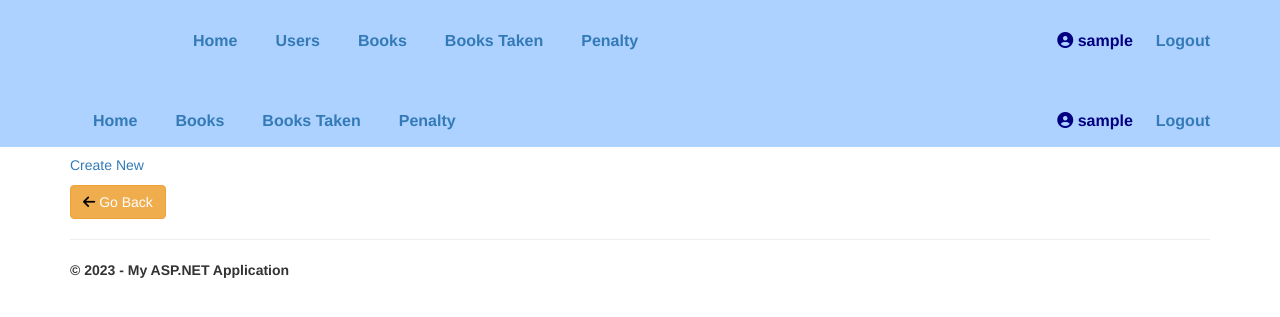
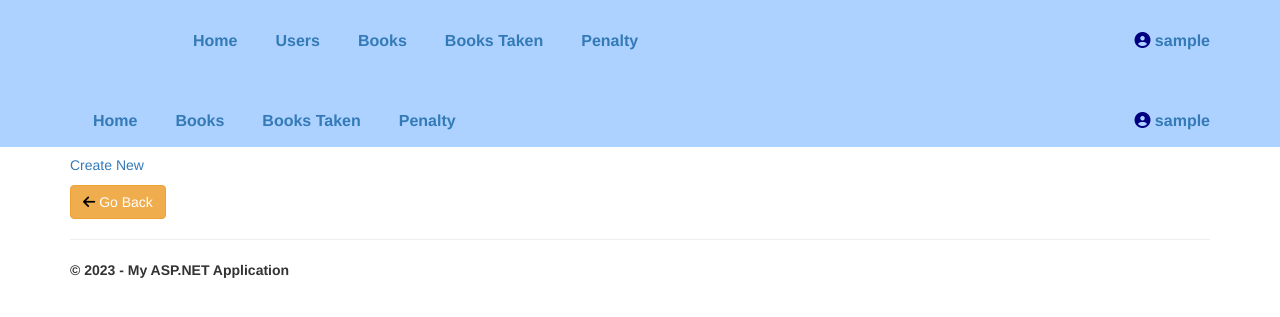
Before and after one commit to Vignesh3223/Library_Management, an ASP.NET MVC app: template Views/Book/Index.cshtml in a window 1280 px wide. Shown: the top 317 px of the page. Run offline with ASP.NET Core 8 and stand-ins for ASP.NET MVC 5, Linux system fonts and the light colour scheme; the template is opened without the code that fills it, so the values that code supplies are empty; the visitor is signed in with stand-in values (Sample User, id 1); the project's own start-up code is not run, and a stand-in starts its controllers and pages; some libraries are stand-ins or nearby versions.

Commit message:
commit-21/09

```diff
--- a/Views/Shared/_Layout.cshtml
+++ b/Views/Shared/_Layout.cshtml
@@ -33,8 +33,14 @@
                             <li>@Html.ActionLink("Penalty", "Index", "Fine")</li>
                         </ul>
                         <ul class="nav navbar-nav navbar-right">
-                            <li style="padding-top:.9em"><i class="fa-solid fa-circle-user" style="color: navy;"></i> @Session["name"]</li>
-                            <li>@Html.ActionLink("Logout", "Logout", "User")</li>
+                            <li class="dropdown">
+                                <a href="#" class="dropdown-toggle" data-toggle="dropdown">
+                                <i class="fa-solid fa-circle-user" style="color: navy;"></i> @Session["name"]</a>
+                                <ul class="dropdown-menu">
+                                    <li><a href="#"><i class="fa-solid fa-user-pen" style="color: #000000;"></i> Edit Profile</a></li>
+                                    <li><a href="@Url.Action("Logout","User")"><i class="fa-solid fa-right-from-bracket" style="color: #000000;"></i> Logout</a></li>
+                                </ul>
+                            </li>
                         </ul>
                     </div>
                 }
@@ -48,8 +54,15 @@
                             <li>@Html.ActionLink("Penalty", "Index1", "Fine")</li>
                         </ul>
                         <ul class="nav navbar-nav navbar-right">
-                            <li style="padding-top:.9em"><i class="fa-solid fa-circle-user" style="color: navy;"></i> @Session["name"]</li>
-                            <li>@Html.ActionLink("Logout", "Logout", "User")</li>
+                            <li class="dropdown">
+                                <a href="#" class="dropdown-toggle" data-toggle="dropdown">
+                                    <i class="fa-solid fa-circle-user" style="color: navy;"></i> @Session["name"]
+                                </a>
+                                <ul class="dropdown-menu">
+                                    <li><a href="#"><i class="fa-solid fa-user-pen" style="color: #000000;"></i> Edit Profile</a></li>
+                                    <li><a href="@Url.Action("Logout","User")"><i class="fa-solid fa-right-from-bracket" style="color: #000000;"></i> Logout</a></li>
+                                </ul>
+                            </li>
                         </ul>
                     </div>
                 }
--- a/Views/User/Edit.cshtml
+++ b/Views/User/Edit.cshtml
@@ -32,13 +32,13 @@
             </div>
         </div>
 
-        <div class="form-group">
+        @*<div class="form-group">
             @Html.LabelFor(model => model.Password, htmlAttributes: new { @class = "control-label col-md-2" })
             <div class="col-md-10">
                 @Html.EditorFor(model => model.Password, new { htmlAttributes = new { @class = "form-control" } })
                 @Html.ValidationMessageFor(model => model.Password, "", new { @class = "text-danger" })
             </div>
-        </div>
+        </div>*@
 
         <div class="form-group">
             @Html.LabelFor(model => model.LastLoginDate, htmlAttributes: new { @class = "control-label col-md-2" })
```
